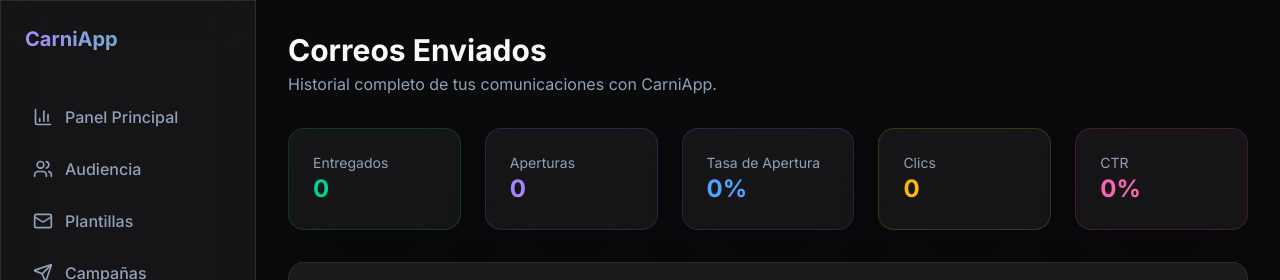
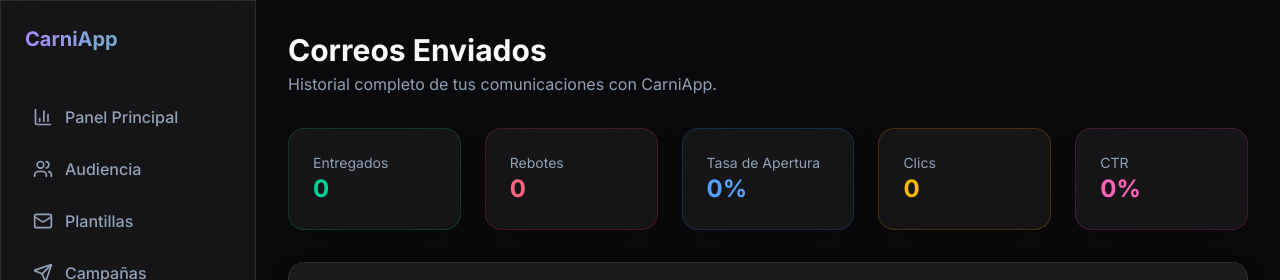
Before and after one commit to Rau261977/marketmail, a Next.js app: page /emails in a window 1280 px wide. Shown: the top 280 px of the page. Built offline with nearby package versions, Linux system fonts and the light colour scheme; no server answers; the database is empty.

Commit message:
feat: Add email logs dashboard with a new API endpoint, real-time updates, and statistics.

```diff
--- a/src/app/(app)/emails/page.tsx
+++ b/src/app/(app)/emails/page.tsx
@@ -12,6 +12,9 @@ async function getEmailLogs() {
         l.device,
         l.opened_at as "openedAt",
         l.clicked_at as "clickedAt",
+        l.delivered_at as "deliveredAt",
+        l.bounced_at as "bouncedAt",
+        l.complained_at as "complainedAt",
         l.created_at as "createdAt",
         json_build_object('name', ld.name, 'email', ld.email) as lead
       FROM email_logs l
--- a/src/app/api/logs/route.ts
+++ b/src/app/api/logs/route.ts
@@ -12,6 +12,9 @@ export async function GET() {
         l.device,
         l.opened_at as "openedAt",
         l.clicked_at as "clickedAt",
+        l.delivered_at as "deliveredAt",
+        l.bounced_at as "bouncedAt",
+        l.complained_at as "complainedAt",
         l.created_at as "createdAt",
         json_build_object('name', ld.name, 'email', ld.email) as lead
       FROM email_logs l
--- a/src/components/EmailLogsDashboard.tsx
+++ b/src/components/EmailLogsDashboard.tsx
@@ -11,6 +11,9 @@ interface EmailLog {
   device: string | null;
   openedAt: string | null;
   clickedAt: string | null;
+  deliveredAt: string | null;
+  bouncedAt: string | null;
+  complainedAt: string | null;
   createdAt: string;
   lead: {
     name: string;
@@ -61,13 +64,15 @@ export function EmailLogsDashboard({ initialLogs }: Props) {
   );
 
   const stats = {
-    sent: logs.filter(l => l.status === 'sent').length,
+    sent: logs.length,
+    delivered: logs.filter(l => l.deliveredAt !== null || (l.status === 'sent' && !l.bouncedAt)).length,
     opened: logs.filter(l => l.openedAt !== null).length,
     clicked: logs.filter(l => l.clickedAt !== null).length,
+    bounced: logs.filter(l => l.bouncedAt !== null || l.status === 'bounced').length,
   };
 
-  const openRate = stats.sent > 0 ? ((stats.opened / stats.sent) * 100).toFixed(1) : "0";
-  const ctr = stats.sent > 0 ? ((stats.clicked / stats.sent) * 100).toFixed(1) : "0";
+  const openRate = stats.delivered > 0 ? ((stats.opened / stats.delivered) * 100).toFixed(1) : "0";
+  const ctr = stats.delivered > 0 ? ((stats.clicked / stats.delivered) * 100).toFixed(1) : "0";
 
   return (
     <div className="space-y-8">
@@ -75,11 +80,11 @@ export function EmailLogsDashboard({ initialLogs }: Props) {
       <div className="grid grid-cols-1 md:grid-cols-5 gap-6">
         <div className="glass-card border-emerald-500/20">
           <p className="text-slate-400 text-sm">Entregados</p>
-          <h3 className="text-2xl font-bold text-emerald-400">{stats.sent}</h3>
+          <h3 className="text-2xl font-bold text-emerald-400">{stats.delivered}</h3>
         </div>
-        <div className="glass-card border-violet-500/20">
-          <p className="text-slate-400 text-sm">Aperturas</p>
-          <h3 className="text-2xl font-bold text-violet-400">{stats.opened}</h3>
+        <div className="glass-card border-rose-500/20">
+          <p className="text-slate-400 text-sm">Rebotes</p>
+          <h3 className="text-2xl font-bold text-rose-400">{stats.bounced}</h3>
         </div>
         <div className="glass-card border-blue-500/20">
           <p className="text-slate-400 text-sm">Tasa de Apertura</p>
@@ -201,15 +206,25 @@ export function EmailLogsDashboard({ initialLogs }: Props) {
                       )}
                     </td>
                     <td className="px-6 py-4">
-                      {log.status === 'sent' ? (
+                      {log.bouncedAt || log.status === 'bounced' ? (
+                        <div className="flex items-center gap-2 text-rose-400 text-xs font-medium bg-rose-500/10 w-fit px-2 py-1 rounded-full border border-rose-500/20">
+                          <XCircle size={14} />
+                          Rebotado
+                        </div>
+                      ) : log.complainedAt || log.status === 'complained' ? (
+                        <div className="flex items-center gap-2 text-pink-400 text-xs font-medium bg-pink-500/10 w-fit px-2 py-1 rounded-full border border-pink-500/20">
+                          <XCircle size={14} />
+                          Spam
+                        </div>
+                      ) : log.deliveredAt || log.status === 'delivered' ? (
                         <div className="flex items-center gap-2 text-emerald-400 text-xs font-medium bg-emerald-500/10 w-fit px-2 py-1 rounded-full border border-emerald-500/20">
                           <CheckCircle2 size={14} />
-                          Enviado
+                          Entregado
                         </div>
                       ) : (
-                        <div className="flex items-center gap-2 text-rose-400 text-xs font-medium bg-rose-500/10 w-fit px-2 py-1 rounded-full border border-rose-500/20">
-                          <XCircle size={14} />
-                          Error
+                        <div className="flex items-center gap-2 text-blue-400 text-xs font-medium bg-blue-500/10 w-fit px-2 py-1 rounded-full border border-blue-500/20">
+                          <Clock size={14} className="animate-pulse" />
+                          Enviado
                         </div>
                       )}
                     </td>
```
